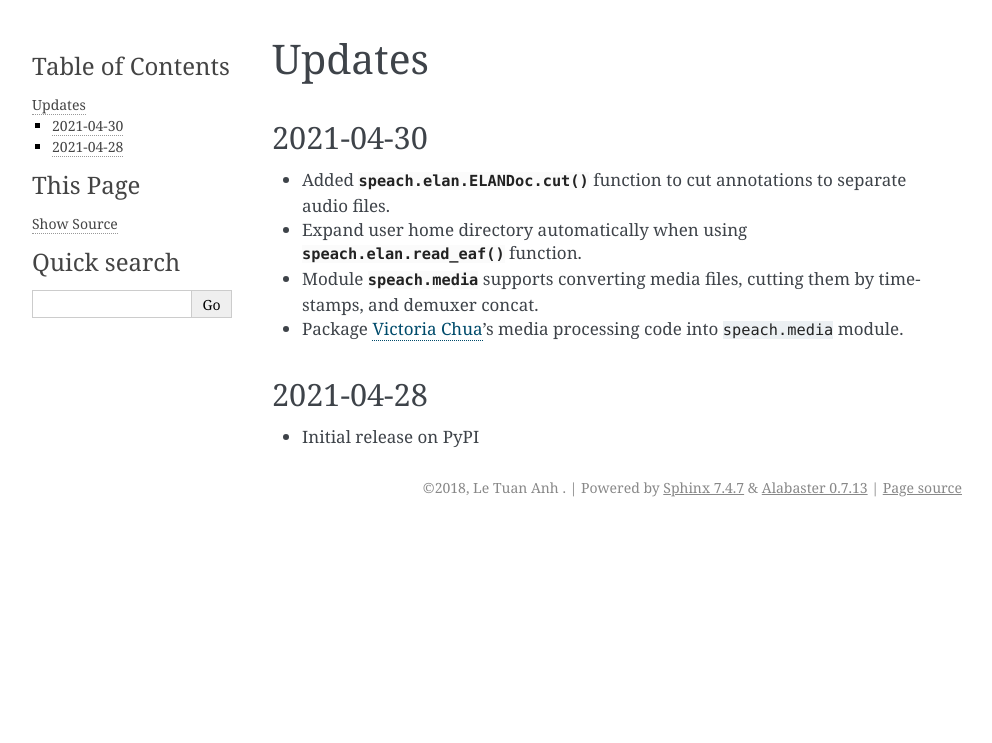
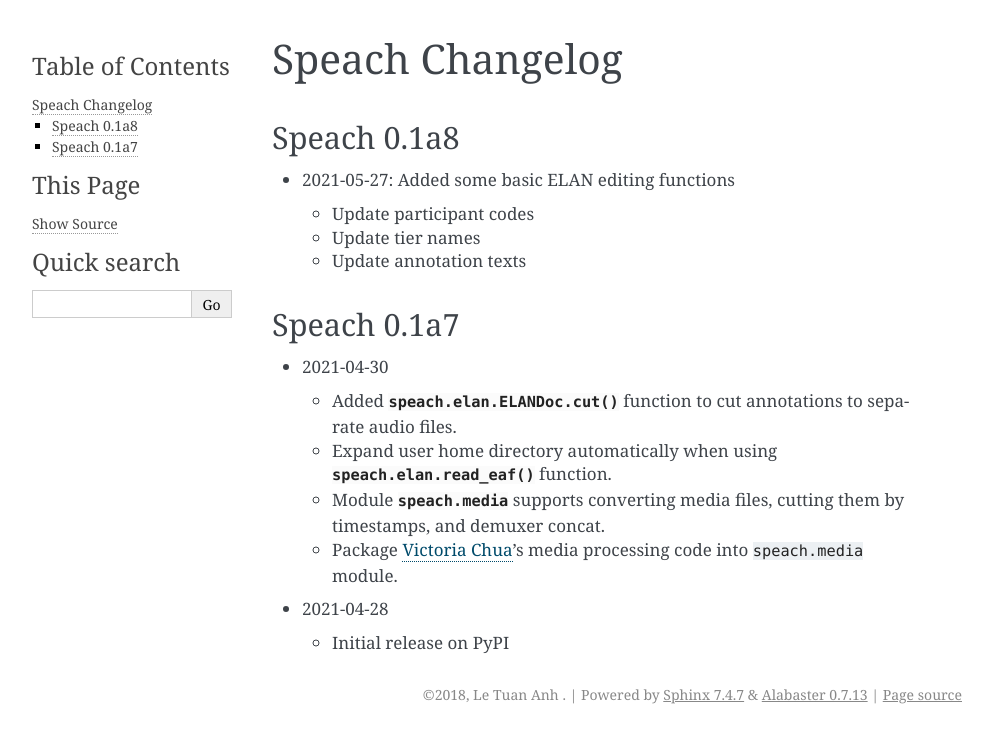
Before and after one commit to neocl/speach, a Sphinx documentation site: the page built from docs/updates.rst, in a window 1280 px wide. Shown: the top 743 px of the page, without its empty margins (148-1140 px from the left). Built offline with Sphinx 7.4.7, drawn with Linux system fonts in a browser that asks for light colours.

Commit message:
update changelog

```diff
--- a/docs/updates.rst
+++ b/docs/updates.rst
@@ -1,17 +1,27 @@
 .. _updates:
 
-Updates
-=======
+Speach Changelog
+================
 
-2021-04-30
-----------
+Speach 0.1a8
+------------
 
-- Added :func:`speach.elan.ELANDoc.cut` function to cut annotations to separate audio files.
-- Expand user home directory automatically when using :func:`speach.elan.read_eaf` function.
-- Module :mod:`speach.media` supports converting media files, cutting them by timestamps, and demuxer concat.
-- Package :ref:`Victoria Chua <contributors>`'s media processing code into ``speach.media`` module.
+- 2021-05-27: Added some basic ELAN editing functions
 
-2021-04-28
-----------
+  - Update participant codes
+  - Update tier names
+  - Update annotation texts
 
--  Initial release on PyPI
+Speach 0.1a7
+------------
+
+- 2021-04-30
+
+  - Added :func:`speach.elan.ELANDoc.cut` function to cut annotations to separate audio files.
+  - Expand user home directory automatically when using :func:`speach.elan.read_eaf` function.
+  - Module :mod:`speach.media` supports converting media files, cutting them by timestamps, and demuxer concat.
+  - Package :ref:`Victoria Chua <contributors>`'s media processing code into ``speach.media`` module.
+
+- 2021-04-28
+
+  -  Initial release on PyPI
```
